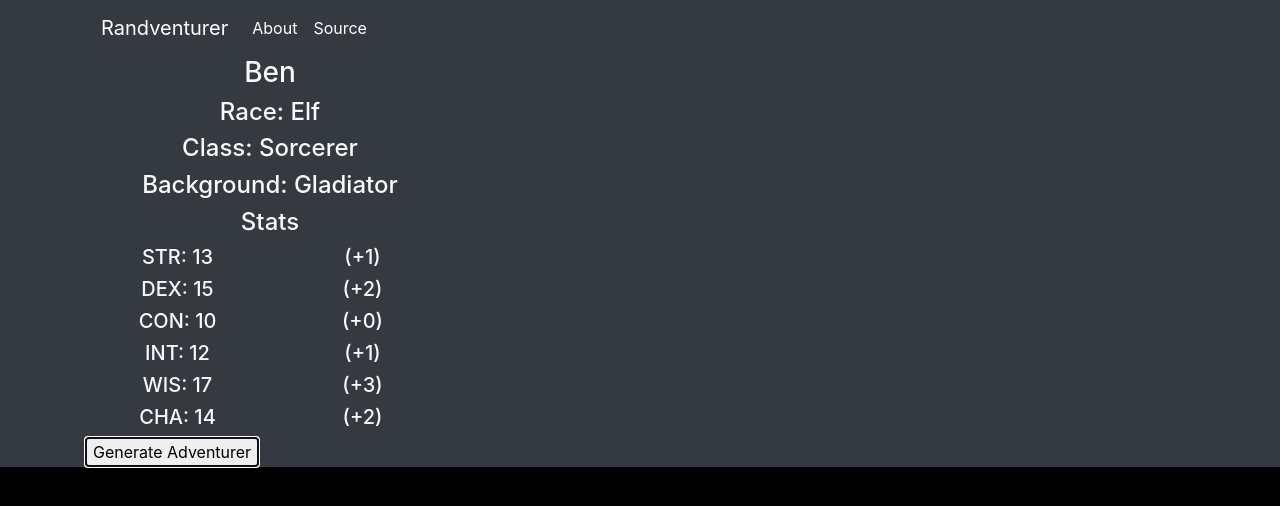
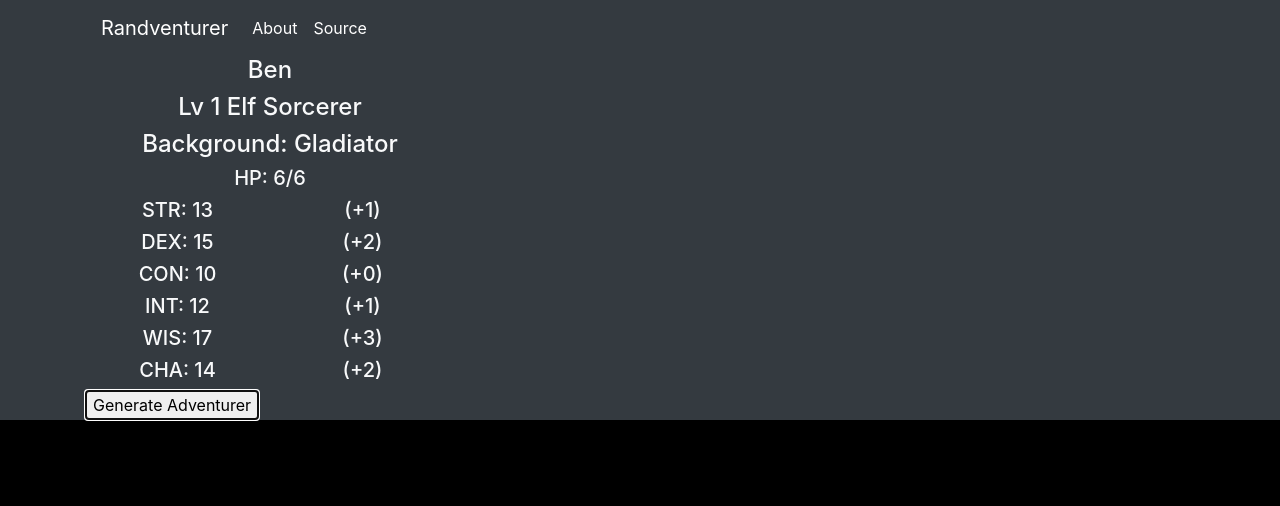
Before and after one commit to benjamincampbell/randventurer-old, an Angular app: page / in a window 1280 px wide. Both pictures are taken after a click on the button "Generate Adventurer". Shown: the top 506 px of the page. Built offline with nearby package versions, Linux system fonts and the light colour scheme.

Commit message:
Added HP including con mod, assuming Lv 1

```diff
--- a/src/app/adventurer-view/adventurer-view.component.html
+++ b/src/app/adventurer-view/adventurer-view.component.html
@@ -1,21 +1,10 @@
 <div *ngIf="adventurer">
     <div class="row">
         <div class="col-4 text-center">
-            <div class="">
-                <h3>{{ adventurer.name }}</h3>
-            </div>
-            <div class="">
-                <h4>Race: {{ adventurer.race.name }}</h4>
-            </div>
-            <div class="">
-                <h4>Class: {{ adventurer.class.name }}</h4>
-            </div>
-            <div class="">
-                <h4>Background: {{ adventurer.background.name }}</h4>
-            </div>
-            <div class="">
-                <h4>Stats</h4>
-            </div>
+            <h4>{{ adventurer.name }}</h4>
+            <h4>Lv 1 {{ adventurer.race.name }} {{ adventurer.class.name }}</h4>
+            <h4>Background: {{ adventurer.background.name }}</h4>
+            <h5>HP: {{adventurer.class.hitdie + adventurer.stats.con.bonus}}/{{adventurer.class.hitdie + adventurer.stats.con.bonus}}</h5>
             <div class="row">
                 <div class="col">
                     <h5>STR: {{ adventurer.stats.str.value }}</h5>
--- a/src/app/classes.ts
+++ b/src/app/classes.ts
@@ -1,38 +1,50 @@
 export const classes = [
     {
         name: 'Barbarian',
+        hitdie: 12,
     },
     {
         name: 'Bard',
+        hitdie: 8,
     },
     {
         name: 'Cleric',
+        hitdie: 8,
     },
     {
         name: 'Druid',
+        hitdie: 8,
     },
     {
         name: 'Fighter',
+        hitdie: 10,
     },
     {
         name: 'Monk',
+        hitdie: 8,
     },
     {
         name: 'Paladin',
+        hitdie: 10,
     },
     {
         name: 'Ranger',
+        hitdie: 10,
     },
     {
         name: 'Rogue',
+        hitdie: 8,
     },
     {
         name: 'Sorcerer',
+        hitdie: 6,
     },
     {
         name: 'Warlock',
+        hitdie: 8,
     },
     {
         name: 'Wizard',
+        hitdie: 6,
     },
 ];
```
